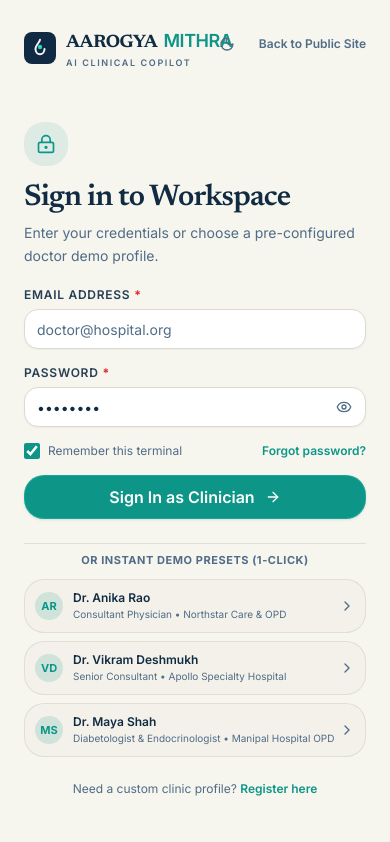
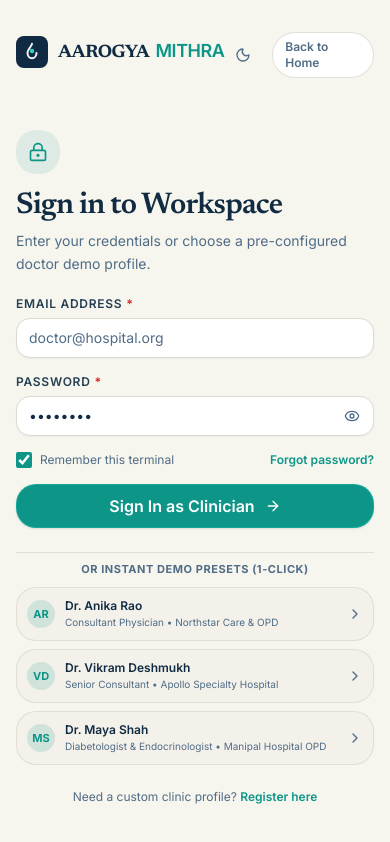
Before and after one commit to atharvmaheshagowda/Arogya_Mithra, a React (Vite) app: page /login in a window 390 px wide. Shown: the top 842 px of the page. Built offline with nearby package versions, Linux system fonts and the light colour scheme.

Commit message:
feat(ui): fix navbar brand wordmark alignment, make auth pages responsive with proper top-left branding, and add clinical photography imagery

```diff
--- a/src/components/landing/core-capabilities-section.tsx
+++ b/src/components/landing/core-capabilities-section.tsx
@@ -46,8 +46,17 @@ export function CoreCapabilitiesSection() {
            ==================================================================== */}
         <div className="grid gap-12 lg:grid-cols-12 lg:items-center">
           <div className="space-y-6 lg:col-span-5">
-            <div className="inline-flex size-14 items-center justify-center rounded-2xl bg-accent/10 text-accent dark:bg-accent/20">
-              <Mic className="size-7" />
+            <div className="flex items-center gap-3">
+              <div className="inline-flex size-14 items-center justify-center rounded-2xl bg-accent/10 text-accent dark:bg-accent/20 shrink-0">
+                <Mic className="size-7" />
+              </div>
+              <div className="overflow-hidden rounded-2xl border border-border/80 shadow-xs size-14 shrink-0">
+                <img
+                  src="https://images.unsplash.com/photo-1576091160399-112ba8d25d1d?auto=format&fit=crop&w=240&q=80"
+                  alt="Doctor patient outpatient consultation"
+                  className="w-full h-full object-cover"
+                />
+              </div>
             </div>
 
             <div className="space-y-2">
@@ -261,8 +270,17 @@ export function CoreCapabilitiesSection() {
           </div>
 
           <div className="order-1 lg:order-2 space-y-6 lg:col-span-5">
-            <div className="inline-flex size-14 items-center justify-center rounded-2xl bg-primary/10 text-primary dark:bg-primary/20 dark:text-teal-400">
-              <FileSearch className="size-7" />
+            <div className="flex items-center gap-3">
+              <div className="inline-flex size-14 items-center justify-center rounded-2xl bg-primary/10 text-primary dark:bg-primary/20 dark:text-teal-400 shrink-0">
+                <FileSearch className="size-7" />
+              </div>
+              <div className="overflow-hidden rounded-2xl border border-border/80 shadow-xs size-14 shrink-0">
+                <img
+                  src="https://images.unsplash.com/photo-1584515979956-d9f6e5d09982?auto=format&fit=crop&w=240&q=80"
+                  alt="Medical laboratory reports and pathology diagnostics"
+                  className="w-full h-full object-cover"
+                />
+              </div>
             </div>
 
             <div className="space-y-2">
@@ -304,8 +322,17 @@ export function CoreCapabilitiesSection() {
            ==================================================================== */}
         <div className="grid gap-12 lg:grid-cols-12 lg:items-center">
           <div className="space-y-6 lg:col-span-5">
-            <div className="inline-flex size-14 items-center justify-center rounded-2xl bg-accent/10 text-accent dark:bg-accent/20">
-              <Network className="size-7" />
+            <div className="flex items-center gap-3">
+              <div className="inline-flex size-14 items-center justify-center rounded-2xl bg-accent/10 text-accent dark:bg-accent/20 shrink-0">
+                <Network className="size-7" />
+              </div>
+              <div className="overflow-hidden rounded-2xl border border-border/80 shadow-xs size-14 shrink-0">
+                <img
+                  src="https://images.unsplash.com/photo-1516549655169-df83a0774514?auto=format&fit=crop&w=240&q=80"
+                  alt="Doctor reviewing connected digital patient health records"
+                  className="w-full h-full object-cover"
+                />
+              </div>
             </div>
 
             <div className="space-y-2">
@@ -468,8 +495,17 @@ export function CoreCapabilitiesSection() {
           </div>
 
           <div className="order-1 lg:order-2 space-y-6 lg:col-span-5">
-            <div className="inline-flex size-14 items-center justify-center rounded-2xl bg-destructive/10 text-destructive dark:bg-destructive/20">
-              <ShieldAlert className="size-7" />
+            <div className="flex items-center gap-3">
+              <div className="inline-flex size-14 items-center justify-center rounded-2xl bg-destructive/10 text-destructive dark:bg-destructive/20 shrink-0">
+                <ShieldAlert className="size-7" />
+              </div>
+              <div className="overflow-hidden rounded-2xl border border-border/80 shadow-xs size-14 shrink-0">
+                <img
+                  src="https://images.unsplash.com/photo-1584308666744-24d5c474f2ae?auto=format&fit=crop&w=240&q=80"
+                  alt="Pharmacological medication safety verification"
+                  className="w-full h-full object-cover"
+                />
+              </div>
             </div>
 
             <div className="space-y-2">
--- a/src/components/landing/landing-navbar.tsx
+++ b/src/components/landing/landing-navbar.tsx
@@ -50,10 +50,10 @@ export function LandingNavbar() {
           {/* Brand Logo & Symbol */}
           <a
             href="#"
-            className="flex items-center gap-2 group focus-visible:outline-none focus-visible:ring-2 focus-visible:ring-accent rounded-full py-0.5 px-1"
+            className="flex items-center gap-2 group focus-visible:outline-none focus-visible:ring-2 focus-visible:ring-accent rounded-full py-0.5 px-1 sm:px-1.5"
             aria-label="AAROGYA MITHRA Home"
           >
-            <AarogyaMithraBrand compact showSubtitle={false} />
+            <AarogyaMithraBrand compact={false} showSubtitle={false} className="gap-2 sm:gap-2.5" />
           </a>
 
           {/* Desktop Navigation Links */}
--- a/src/pages/auth-pages.tsx
+++ b/src/pages/auth-pages.tsx
@@ -34,10 +34,18 @@ function AuthFrame({
     <main className="grid min-h-screen lg:grid-cols-[1.1fr_0.9fr]">
       {/* Editorial Left Hero Panel */}
       <section className="relative hidden overflow-hidden bg-[#102A43] p-12 text-white lg:flex lg:flex-col justify-between">
-        <div className="pointer-events-none absolute inset-0 surface-dots opacity-20" />
-        <div className="pointer-events-none absolute -bottom-24 -left-24 size-[480px] rounded-full bg-teal-500/15 blur-[120px]" />
+        {/* Real Clinical Context Background Photography with Deep Tint */}
+        <div className="pointer-events-none absolute inset-0 z-0 select-none">
+          <img
+            src="https://images.unsplash.com/photo-1629909613654-28e377c37b09?auto=format&fit=crop&w=1400&q=80"
+            alt="Modern Outpatient Clinical Care"
+            className="w-full h-full object-cover opacity-15 filter saturate-50"
+          />
+        </div>
+        <div className="pointer-events-none absolute inset-0 surface-dots opacity-20 z-0" />
+        <div className="pointer-events-none absolute -bottom-24 -left-24 size-[480px] rounded-full bg-teal-500/15 blur-[120px] z-0" />
 
-        <div className="relative">
+        <div className="relative z-10">
           <Link to="/" className="inline-block" aria-label="Go to Home">
             <AarogyaMithraBrand className="!text-white" showSubtitle />
           </Link>
@@ -81,17 +89,29 @@ function AuthFrame({
       </section>
 
       {/* Auth Interaction Panel */}
-      <section className="relative flex items-center justify-center bg-background p-6 sm:p-10">
-        <div className="absolute right-6 top-6 flex items-center gap-3">
-          <ThemeSwitcher />
-          <Link
-            to="/"
-            className="text-xs font-semibold text-muted-foreground hover:text-foreground transition-colors"
-          >
-            Back to Public Site
-          </Link>
+      <section className="relative flex flex-col items-center justify-center bg-background px-4 py-8 sm:p-10 min-h-screen">
+        {/* Top Navigation Bar: Mobile/Tablet Brand on Left, Actions on Right */}
+        <div className="w-full max-w-md lg:max-w-none lg:absolute lg:top-6 lg:left-8 lg:right-8 flex items-center justify-between mb-8 lg:mb-0">
+          <div className="lg:hidden">
+            <Link to="/" className="inline-flex items-center" aria-label="Go to Home">
+              <AarogyaMithraBrand showSubtitle={false} />
+            </Link>
+          </div>
+          <div className="hidden lg:block">
+            {/* Empty placeholder on desktop to keep justify-between layout clean */}
+          </div>
+          <div className="flex items-center gap-2.5 sm:gap-3.5">
+            <ThemeSwitcher />
+            <Link
+              to="/"
+              className="rounded-full border border-border/80 bg-card px-3 py-1.5 text-xs font-semibold text-muted-foreground hover:border-accent/40 hover:text-foreground transition-all shadow-2xs"
+            >
+              Back to Home
+            </Link>
+          </div>
         </div>
-        <div className="w-full max-w-md">{children}</div>
+
+        <div className="w-full max-w-md my-auto">{children}</div>
       </section>
     </main>
   );
@@ -146,11 +166,7 @@ export function LoginPage() {
 
   return (
     <AuthFrame badgeText="PHYSICIAN SIGN IN • OPD WORKSPACE">
-      <div className="mb-8 lg:hidden">
-        <AarogyaMithraBrand showSubtitle />
-      </div>
-
-      <Card className="border-0 bg-transparent shadow-none sm:border sm:bg-card sm:shadow-lg">
+      <Card className="border-0 bg-transparent shadow-none sm:border sm:border-border/80 sm:bg-card sm:p-2 sm:shadow-xl rounded-3xl">
         <CardHeader className="px-0 sm:px-6">
           <div className="mb-2 grid size-11 place-items-center rounded-xl bg-accent/10 text-accent dark:bg-accent/20">
             <LockKeyhole className="size-5" />
@@ -282,11 +298,7 @@ export function RegisterPage() {
 
   return (
     <AuthFrame badgeText="CLINICIAN PROFILE CREATION • PROTOTYPE">
-      <div className="mb-8 lg:hidden">
-        <AarogyaMithraBrand showSubtitle />
-      </div>
-
-      <Card className="border-0 bg-transparent shadow-none sm:border sm:bg-card sm:shadow-lg">
+      <Card className="border-0 bg-transparent shadow-none sm:border sm:border-border/80 sm:bg-card sm:p-2 sm:shadow-xl rounded-3xl">
         <CardHeader className="px-0 sm:px-6">
           <div className="mb-2 grid size-11 place-items-center rounded-xl bg-accent/10 text-accent dark:bg-accent/20">
             <Stethoscope className="size-5" />
```
